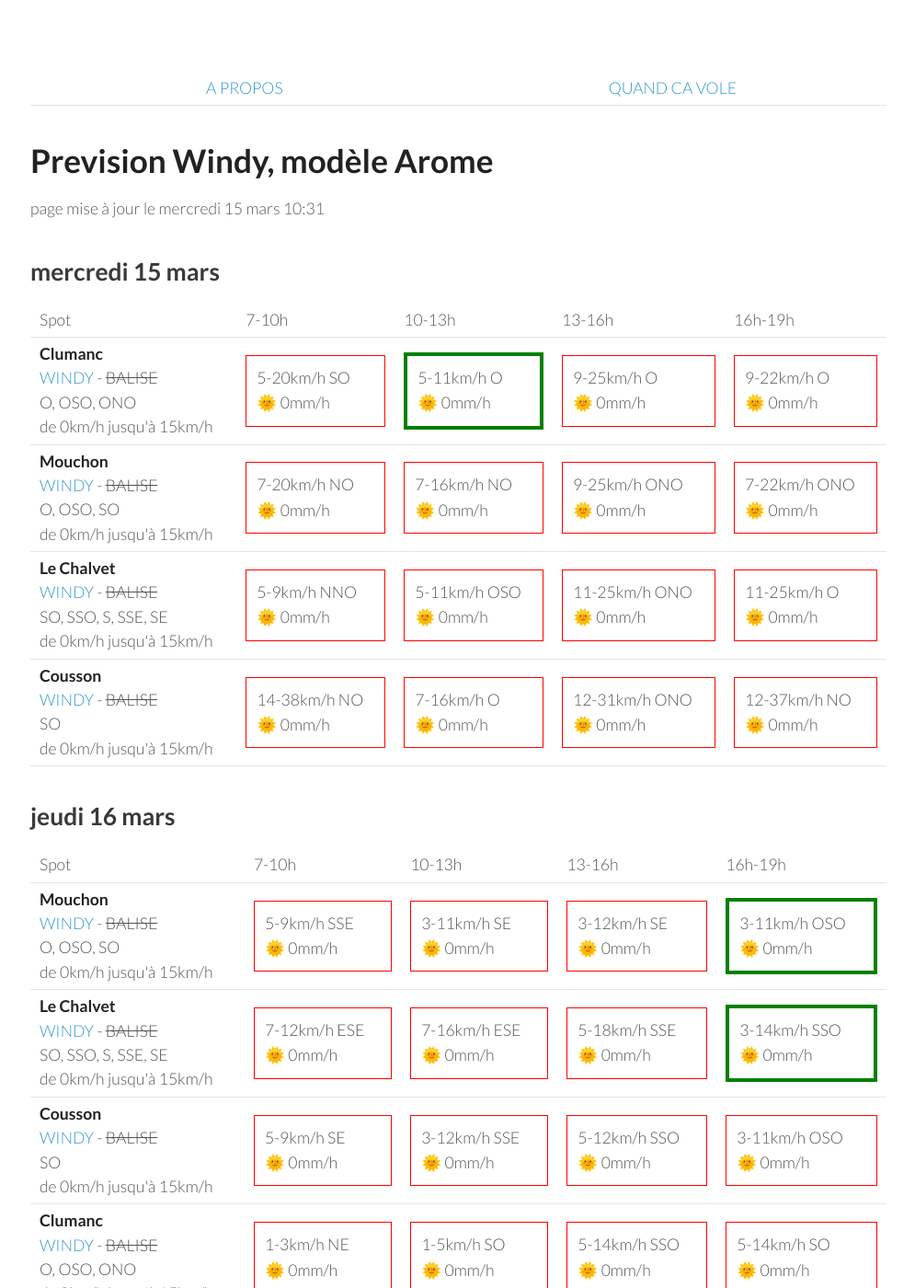
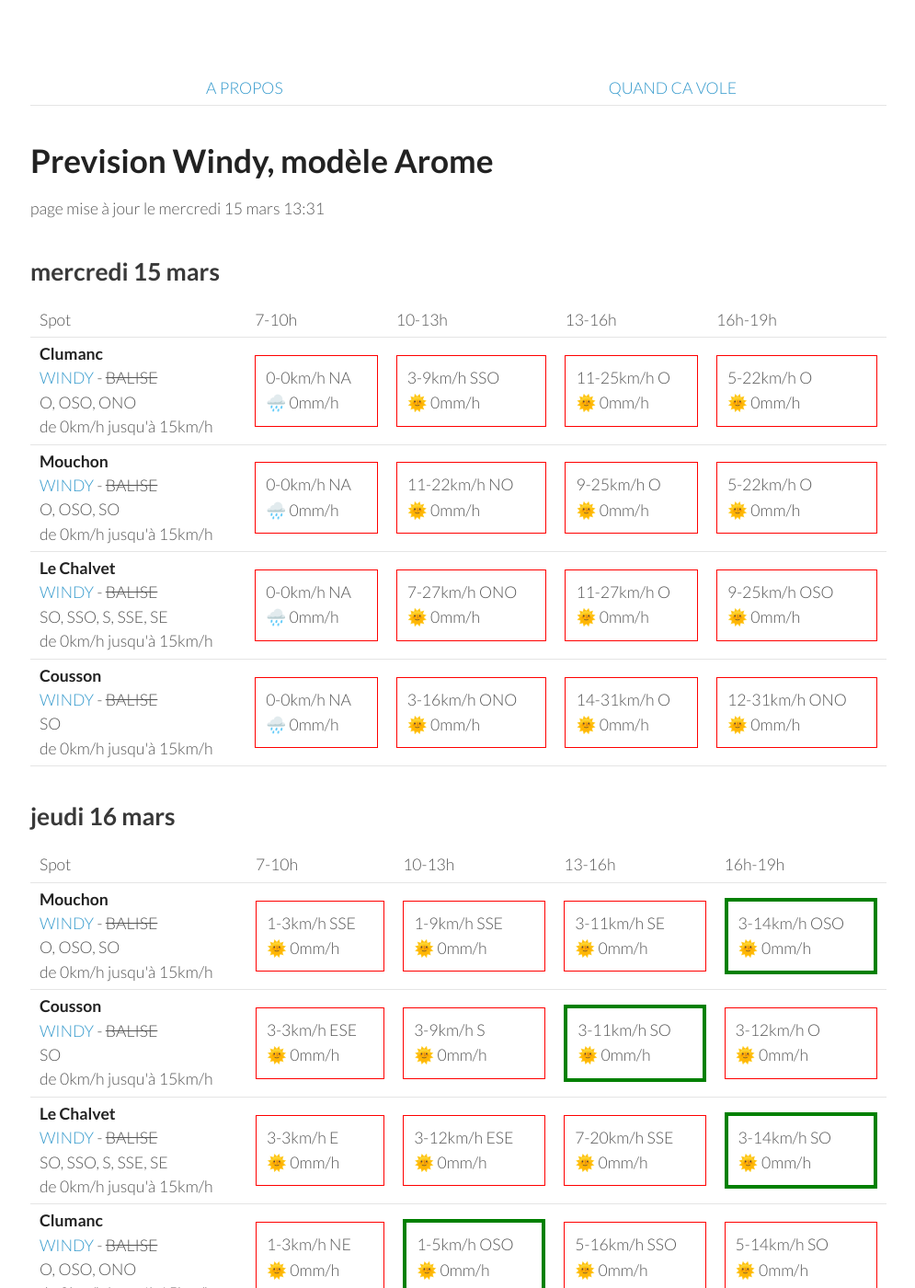
Before and after one commit to parapente-dans-le-nord/parapente-dans-le-nord.github.io, a Jekyll site: the page built from serre_poncon.markdown, in a window 1280 px wide and 1400 px high. Shown: the whole window at 92% size, without its empty margins (25-1020 px from the left). Built offline with Jekyll 4.4.1, drawn with Linux system fonts in a browser that asks for light colours; some of the changed text lies outside the part shown.

Commit message:
update index.markdown

```diff
--- a/serre_poncon.markdown
+++ b/serre_poncon.markdown
@@ -7,7 +7,7 @@ title:  "Tous les spots"
 {: .links}
 
 # Prevision Windy, modèle Arome
-page mise à jour le mercredi 15 mars 10:31
+page mise à jour le mercredi 15 mars 13:31
 
 ## mercredi 15 mars
 
@@ -24,41 +24,37 @@ page mise à jour le mercredi 15 mars 10:31
 <tr>
         <td><strong>Clumanc</strong><br><a href="https://windy.com/44.027/6.402?43.914,6.403,10,m:eSxaglP">WINDY</a> - <span class="no-balise"> BALISE </span><br> <span class="vent-favorable">O, OSO, ONO</span><br><span class="force-vent">de 0km/h jusqu'à 15km/h</span> </td>
 
-            <td><div class="not-flyable"><p>5-20km/h SO</p><p>🌞 0mm/h</p></div></td>
-            <td><div class="flyable"><p>5-11km/h O</p><p>🌞 0mm/h</p></div></td>
-            <td><div class="not-flyable"><p>9-25km/h O</p><p>🌞 0mm/h</p></div></td>
-            <td><div class="not-flyable"><p>9-22km/h O</p><p>🌞 0mm/h</p></div></td>
-
+            <td><div class="not-flyable"><p>0-0km/h NA</p><p>🌧️ 0mm/h</p></div></td>
+            <td><div class="not-flyable"><p>3-9km/h SSO</p><p>🌞 0mm/h</p></div></td>
+            <td><div class="not-flyable"><p>11-25km/h O</p><p>🌞 0mm/h</p></div></td>
+            <td><div class="not-flyable"><p>5-22km/h O</p><p>🌞 0mm/h</p></div></td>
 
     </tr>
 <tr>
         <td><strong>Mouchon</strong><br><a href="https://windy.com/43.992/6.424?43.878,6.425,10,m:eSuaglR">WINDY</a> - <span class="no-balise"> BALISE </span><br> <span class="vent-favorable">O, OSO, SO</span><br><span class="force-vent">de 0km/h jusqu'à 15km/h</span> </td>
 
-            <td><div class="not-flyable"><p>7-20km/h NO</p><p>🌞 0mm/h</p></div></td>
-            <td><div class="not-flyable"><p>7-16km/h NO</p><p>🌞 0mm/h</p></div></td>
-            <td><div class="not-flyable"><p>9-25km/h ONO</p><p>🌞 0mm/h</p></div></td>
-            <td><div class="not-flyable"><p>7-22km/h ONO</p><p>🌞 0mm/h</p></div></td>
-
+            <td><div class="not-flyable"><p>0-0km/h NA</p><p>🌧️ 0mm/h</p></div></td>
+            <td><div class="not-flyable"><p>11-22km/h NO</p><p>🌞 0mm/h</p></div></td>
+            <td><div class="not-flyable"><p>9-25km/h O</p><p>🌞 0mm/h</p></div></td>
+            <td><div class="not-flyable"><p>5-22km/h O</p><p>🌞 0mm/h</p></div></td>
 
     </tr>
 <tr>
         <td><strong>Le Chalvet</strong><br><a href="https://windy.com/43.979/6.480?43.866,6.480,10,m:eSsaglX">WINDY</a> - <span class="no-balise"> BALISE </span><br> <span class="vent-favorable">SO, SSO, S, SSE, SE</span><br><span class="force-vent">de 0km/h jusqu'à 15km/h</span> </td>
 
-            <td><div class="not-flyable"><p>5-9km/h NNO</p><p>🌞 0mm/h</p></div></td>
-            <td><div class="not-flyable"><p>5-11km/h OSO</p><p>🌞 0mm/h</p></div></td>
-            <td><div class="not-flyable"><p>11-25km/h ONO</p><p>🌞 0mm/h</p></div></td>
-            <td><div class="not-flyable"><p>11-25km/h O</p><p>🌞 0mm/h</p></div></td>
-
+            <td><div class="not-flyable"><p>0-0km/h NA</p><p>🌧️ 0mm/h</p></div></td>
+            <td><div class="not-flyable"><p>7-27km/h ONO</p><p>🌞 0mm/h</p></div></td>
+            <td><div class="not-flyable"><p>11-27km/h O</p><p>🌞 0mm/h</p></div></td>
+            <td><div class="not-flyable"><p>9-25km/h OSO</p><p>🌞 0mm/h</p></div></td>
 
     </tr>
 <tr>
         <td><strong>Cousson</strong><br><a href="https://windy.com/44.054/6.240?43.940,6.241,10,m:eSAaglz">WINDY</a> - <span class="no-balise"> BALISE </span><br> <span class="vent-favorable">SO</span><br><span class="force-vent">de 0km/h jusqu'à 15km/h</span> </td>
 
-            <td><div class="not-flyable"><p>14-38km/h NO</p><p>🌞 0mm/h</p></div></td>
-            <td><div class="not-flyable"><p>7-16km/h O</p><p>🌞 0mm/h</p></div></td>
+            <td><div class="not-flyable"><p>0-0km/h NA</p><p>🌧️ 0mm/h</p></div></td>
+            <td><div class="not-flyable"><p>3-16km/h ONO</p><p>🌞 0mm/h</p></div></td>
+            <td><div class="not-flyable"><p>14-31km/h O</p><p>🌞 0mm/h</p></div></td>
             <td><div class="not-flyable"><p>12-31km/h ONO</p><p>🌞 0mm/h</p></div></td>
-            <td><div class="not-flyable"><p>12-37km/h NO</p><p>🌞 0mm/h</p></div></td>
-
 
     </tr>
 
@@ -80,30 +76,30 @@ page mise à jour le mercredi 15 mars 10:31
 <tr>
         <td><strong>Mouchon</strong><br><a href="https://windy.com/43.992/6.424?43.878,6.425,10,m:eSuaglR">WINDY</a> - <span class="no-balise"> BALISE </span><br> <span class="vent-favorable">O, OSO, SO</span><br><span class="force-vent">de 0km/h jusqu'à 15km/h</span> </td>
 
-            <td><div class="not-flyable"><p>5-9km/h SSE</p><p>🌞 0mm/h</p></div></td>
+            <td><div class="not-flyable"><p>1-3km/h SSE</p><p>🌞 0mm/h</p></div></td>
+            <td><div class="not-flyable"><p>1-9km/h SSE</p><p>🌞 0mm/h</p></div></td>
             <td><div class="not-flyable"><p>3-11km/h SE</p><p>🌞 0mm/h</p></div></td>
-            <td><div class="not-flyable"><p>3-12km/h SE</p><p>🌞 0mm/h</p></div></td>
-            <td><div class="flyable"><p>3-11km/h OSO</p><p>🌞 0mm/h</p></div></td>
+            <td><div class="flyable"><p>3-14km/h OSO</p><p>🌞 0mm/h</p></div></td>
+
+
+    </tr>
+<tr>
+        <td><strong>Cousson</strong><br><a href="https://windy.com/44.054/6.240?43.940,6.241,10,m:eSAaglz">WINDY</a> - <span class="no-balise"> BALISE </span><br> <span class="vent-favorable">SO</span><br><span class="force-vent">de 0km/h jusqu'à 15km/h</span> </td>
+
+            <td><div class="not-flyable"><p>3-3km/h ESE</p><p>🌞 0mm/h</p></div></td>
+            <td><div class="not-flyable"><p>3-9km/h S</p><p>🌞 0mm/h</p></div></td>
+            <td><div class="flyable"><p>3-11km/h SO</p><p>🌞 0mm/h</p></div></td>
+            <td><div class="not-flyable"><p>3-12km/h O</p><p>🌞 0mm/h</p></div></td>
 
 
     </tr>
 <tr>
         <td><strong>Le Chalvet</strong><br><a href="https://windy.com/43.979/6.480?43.866,6.480,10,m:eSsaglX">WINDY</a> - <span class="no-balise"> BALISE </span><br> <span class="vent-favorable">SO, SSO, S, SSE, SE</span><br><span class="force-vent">de 0km/h jusqu'à 15km/h</span> </td>
 
-            <td><div class="not-flyable"><p>7-12km/h ESE</p><p>🌞 0mm/h</p></div></td>
-            <td><div class="not-flyable"><p>7-16km/h ESE</p><p>🌞 0mm/h</p></div></td>
-            <td><div class="not-flyable"><p>5-18km/h SSE</p><p>🌞 0mm/h</p></div></td>
-            <td><div class="flyable"><p>3-14km/h SSO</p><p>🌞 0mm/h</p></div></td>
-
-
-    </tr>
-<tr>
-        <td><strong>Cousson</strong><br><a href="https://windy.com/44.054/6.240?43.940,6.241,10,m:eSAaglz">WINDY</a> - <span class="no-balise"> BALISE </span><br> <span class="vent-favorable">SO</span><br><span class="force-vent">de 0km/h jusqu'à 15km/h</span> </td>
-
-            <td><div class="not-flyable"><p>5-9km/h SE</p><p>🌞 0mm/h</p></div></td>
-            <td><div class="not-flyable"><p>3-12km/h SSE</p><p>🌞 0mm/h</p></div></td>
-            <td><div class="not-flyable"><p>5-12km/h SSO</p><p>🌞 0mm/h</p></div></td>
-            <td><div class="not-flyable"><p>3-11km/h OSO</p><p>🌞 0mm/h</p></div></td>
+            <td><div class="not-flyable"><p>3-3km/h E</p><p>🌞 0mm/h</p></div></td>
+            <td><div class="not-flyable"><p>3-12km/h ESE</p><p>🌞 0mm/h</p></div></td>
+            <td><div class="not-flyable"><p>7-20km/h SSE</p><p>🌞 0mm/h</p></div></td>
+            <td><div class="flyable"><p>3-14km/h SO</p><p>🌞 0mm/h</p></div></td>
 
 
     </tr>
@@ -111,8 +107,8 @@ page mise à jour le mercredi 15 mars 10:31
         <td><strong>Clumanc</strong><br><a href="https://windy.com/44.027/6.402?43.914,6.403,10,m:eSxaglP">WINDY</a> - <span class="no-balise"> BALISE </span><br> <span class="vent-favorable">O, OSO, ONO</span><br><span class="force-vent">de 0km/h jusqu'à 15km/h</span> </td>
 
             <td><div class="not-flyable"><p>1-3km/h NE</p><p>🌞 0mm/h</p></div></td>
-            <td><div class="not-flyable"><p>1-5km/h SO</p><p>🌞 0mm/h</p></div></td>
-            <td><div class="not-flyable"><p>5-14km/h SSO</p><p>🌞 0mm/h</p></div></td>
+            <td><div class="flyable"><p>1-5km/h OSO</p><p>🌞 0mm/h</p></div></td>
+            <td><div class="not-flyable"><p>5-16km/h SSO</p><p>🌞 0mm/h</p></div></td>
             <td><div class="not-flyable"><p>5-14km/h SO</p><p>🌞 0mm/h</p></div></td>
 
 
@@ -154,22 +150,22 @@ page mise à jour le mercredi 15 mars 10:31
 
     </tr>
 <tr>
-        <td><strong>Clumanc</strong><br><a href="https://windy.com/44.027/6.402?43.914,6.403,10,m:eSxaglP">WINDY</a> - <span class="no-balise"> BALISE </span><br> <span class="vent-favorable">O, OSO, ONO</span><br><span class="force-vent">de 0km/h jusqu'à 15km/h</span> </td>
-
-            <td><div class="not-flyable"><p>7-25km/h E</p><p>🌞 0mm/h</p></div></td>
-            <td><div class="not-flyable"><p>12-37km/h ESE</p><p>🌞 0mm/h</p></div></td>
-            <td><div class="not-flyable"><p>9-38km/h SSE</p><p>🌞 0mm/h</p></div></td>
-            <td><div class="not-flyable"><p>9-31km/h SSE</p><p>🌞 0mm/h</p></div></td>
-
-
-    </tr>
-<tr>
         <td><strong>Le Chalvet</strong><br><a href="https://windy.com/43.979/6.480?43.866,6.480,10,m:eSsaglX">WINDY</a> - <span class="no-balise"> BALISE </span><br> <span class="vent-favorable">SO, SSO, S, SSE, SE</span><br><span class="force-vent">de 0km/h jusqu'à 15km/h</span> </td>
 
             <td><div class="not-flyable"><p>7-24km/h E</p><p>🌞 0mm/h</p></div></td>
             <td><div class="not-flyable"><p>12-33km/h ESE</p><p>🌞 0mm/h</p></div></td>
             <td><div class="not-flyable"><p>11-35km/h SE</p><p>🌞 0mm/h</p></div></td>
             <td><div class="not-flyable"><p>9-29km/h SSE</p><p>🌞 0mm/h</p></div></td>
+
+
+    </tr>
+<tr>
+        <td><strong>Clumanc</strong><br><a href="https://windy.com/44.027/6.402?43.914,6.403,10,m:eSxaglP">WINDY</a> - <span class="no-balise"> BALISE </span><br> <span class="vent-favorable">O, OSO, ONO</span><br><span class="force-vent">de 0km/h jusqu'à 15km/h</span> </td>
+
+            <td><div class="not-flyable"><p>7-27km/h E</p><p>🌞 0mm/h</p></div></td>
+            <td><div class="not-flyable"><p>11-35km/h ESE</p><p>🌞 0mm/h</p></div></td>
+            <td><div class="not-flyable"><p>9-35km/h SSE</p><p>🌞 0mm/h</p></div></td>
+            <td><div class="not-flyable"><p>7-31km/h S</p><p>🌞 0mm/h</p></div></td>
 
 
     </tr>
@@ -212,10 +208,10 @@ page mise à jour le mercredi 15 mars 10:31
 <tr>
         <td><strong>Clumanc</strong><br><a href="https://windy.com/44.027/6.402?43.914,6.403,10,m:eSxaglP">WINDY</a> - <span class="no-balise"> BALISE </span><br> <span class="vent-favorable">O, OSO, ONO</span><br><span class="force-vent">de 0km/h jusqu'à 15km/h</span> </td>
 
-            <td><div class="not-flyable"><p>5-25km/h ESE</p><p>🌞 0mm/h</p></div></td>
-            <td><div class="not-flyable"><p>9-31km/h SE</p><p>🌞 0mm/h</p></div></td>
-            <td><div class="not-flyable"><p>7-31km/h S</p><p>🌞 0mm/h</p></div></td>
-            <td><div class="not-flyable"><p>7-27km/h O</p><p>🌞 0mm/h</p></div></td>
+            <td><div class="not-flyable"><p>5-18km/h E</p><p>🌞 0mm/h</p></div></td>
+            <td><div class="not-flyable"><p>7-25km/h SE</p><p>🌞 0mm/h</p></div></td>
+            <td><div class="not-flyable"><p>7-29km/h SSO</p><p>🌞 0mm/h</p></div></td>
+            <td><div class="not-flyable"><p>9-29km/h O</p><p>🌞 0mm/h</p></div></td>
 
 
     </tr>
@@ -260,8 +256,8 @@ page mise à jour le mercredi 15 mars 10:31
 
             <td><div class="not-flyable"><p>5-22km/h NNO</p><p>🌞 0mm/h</p></div></td>
             <td><div class="not-flyable"><p>9-27km/h ONO</p><p>🌞 0mm/h</p></div></td>
-            <td><div class="not-flyable"><p>12-38km/h ONO</p><p>🌞 0mm/h</p></div></td>
-            <td><div class="not-flyable"><p>12-38km/h ONO</p><p>🌞 0mm/h</p></div></td>
+            <td><div class="not-flyable"><p>14-40km/h ONO</p><p>🌞 0mm/h</p></div></td>
+            <td><div class="not-flyable"><p>14-42km/h ONO</p><p>🌞 0mm/h</p></div></td>
 
 
     </tr>
@@ -312,6 +308,16 @@ page mise à jour le mercredi 15 mars 10:31
 
     </tr>
 <tr>
+        <td><strong>Clumanc</strong><br><a href="https://windy.com/44.027/6.402?43.914,6.403,10,m:eSxaglP">WINDY</a> - <span class="no-balise"> BALISE </span><br> <span class="vent-favorable">O, OSO, ONO</span><br><span class="force-vent">de 0km/h jusqu'à 15km/h</span> </td>
+
+            <td><div class="not-flyable"><p>1-20km/h NE</p><p>🌞 0mm/h</p></div></td>
+            <td><div class="not-flyable"><p>5-16km/h SSO</p><p>🌞 0mm/h</p></div></td>
+            <td><div class="not-flyable"><p>7-25km/h OSO</p><p>🌞 0mm/h</p></div></td>
+            <td><div class="not-flyable"><p>9-27km/h OSO</p><p>🌞 0mm/h</p></div></td>
+
+
+    </tr>
+<tr>
         <td><strong>Le Chalvet</strong><br><a href="https://windy.com/43.979/6.480?43.866,6.480,10,m:eSsaglX">WINDY</a> - <span class="no-balise"> BALISE </span><br> <span class="vent-favorable">SO, SSO, S, SSE, SE</span><br><span class="force-vent">de 0km/h jusqu'à 15km/h</span> </td>
 
             <td><div class="not-flyable"><p>3-20km/h N</p><p>🌞 0mm/h</p></div></td>
```
